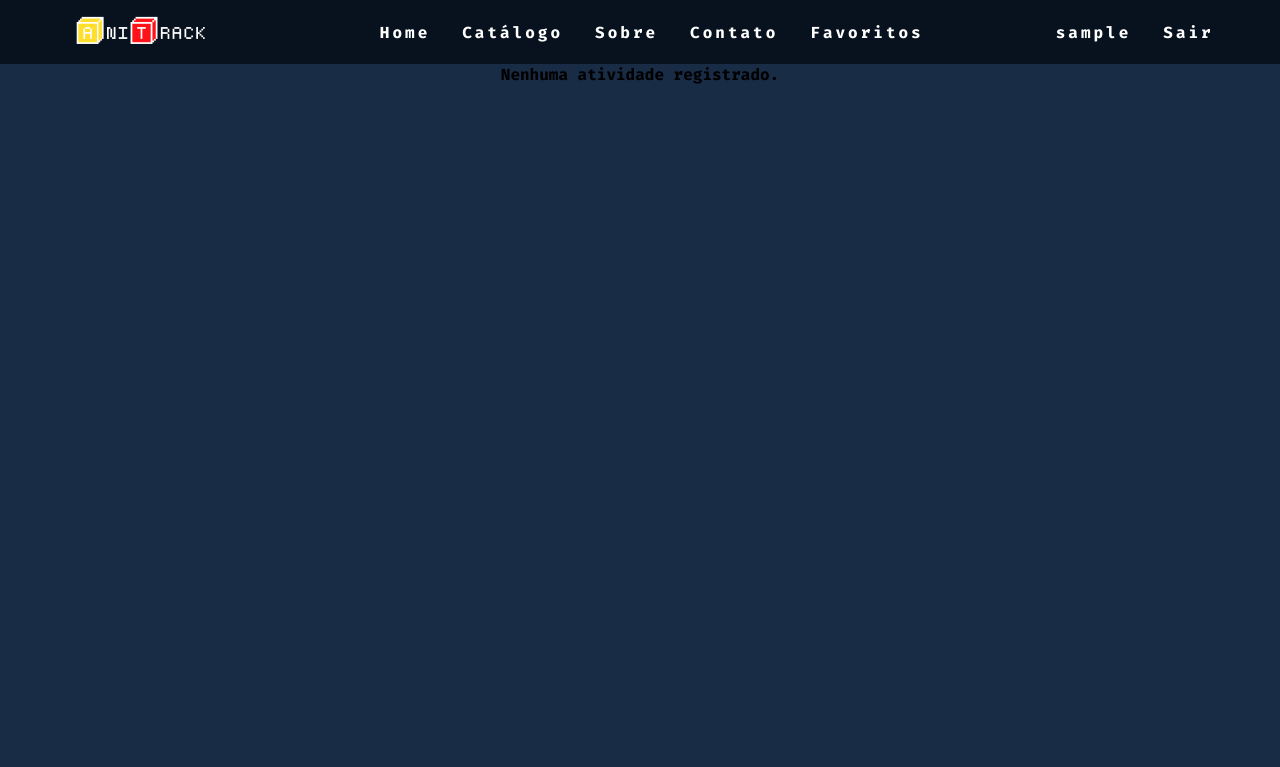
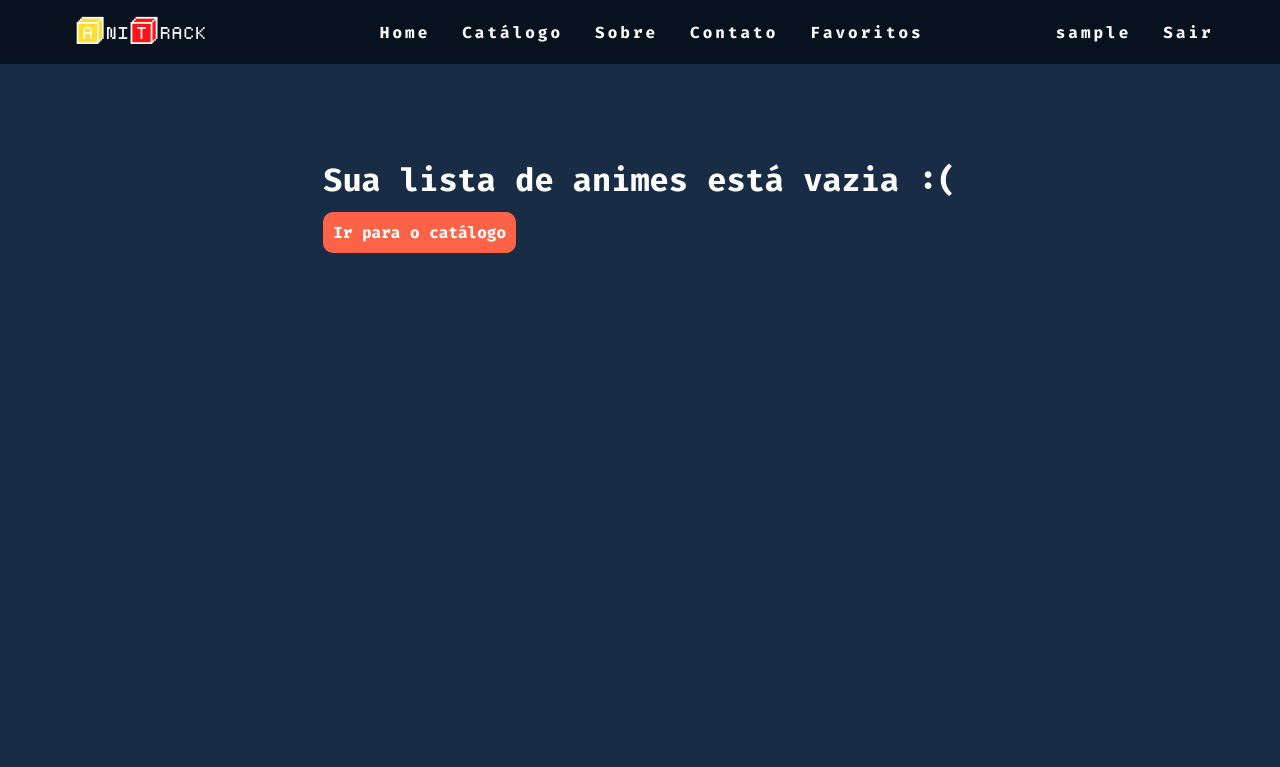
Before and after one commit to Bryan-martins/Anitrack, a Django app: page /profile/1/ in a window 1280 px wide. Shown: the top 767 px of the page. Run offline with Django 4.2, Linux system fonts and the light colour scheme; the visitor is signed in with stand-in values (Sample User, id 1).

Commit message:
Profile vazio e log

```diff
--- a/meusite/templates/meusite/user.html
+++ b/meusite/templates/meusite/user.html
@@ -56,9 +56,17 @@
 				</a>
 			</div>
 			{% empty %}
-			<tr>
-				<td colspan="3" class="anime">Nenhuma atividade registrado.</td>
-			</tr>
+			<main>
+				<br>
+				<br>
+				<br>
+
+				<h1>Sua lista de animes está vazia :(</h1>
+				<div>
+					<br>
+					<a class="botao" href="{% url 'catalogo' %}">Ir para o catálogo</a>
+				</div>
+			</main>
 			{% endfor %}
 		</div>
 		<footer>
--- a/meusite/views.py
+++ b/meusite/views.py
@@ -7,13 +7,16 @@ from django.http import HttpResponse
 from banco.models import Bank
 from lista.forms import PostForm
 from lista.models import ListaUser
+import datetime
 
 
 def index(request):
     bank = Bank.objects.all()
+    print('Acesso a Home: '+request.user.username+' '+str(datetime.datetime.now()))
     return render(request, 'meusite/index.html', {'bank':bank})
 
 def anime(request, pk):
+    print('Acesso a Página de Anime: '+request.user.username+' '+str(datetime.datetime.now())+' Id Anime: {}'.format(pk))
     animes = get_object_or_404(Bank, pk=pk)
     opc = ListaUser.objects.filter(user_id=request.user.id, anime_id=pk).exists()
 
@@ -22,10 +25,10 @@ def anime(request, pk):
         form = PostForm(instance=task)
         if request.method == 'POST':
             form = PostForm(request.POST, instance=task)
-            print(form)
 
             if form.is_valid():
                 task.save()
+                print('Alteração de Anime na Galeria do Usuário: '+request.user.username+' '+str(datetime.datetime.now())+' Id Anime: {}'.format(pk))
                 return redirect('/')
 
             else:
@@ -33,7 +36,6 @@ def anime(request, pk):
         else:
             return render(request, 'meusite/animes.html', {'animes' : animes, 'form': form})
     else:
-        print('a')
         form = PostForm()
         if request.method == 'POST':
             form = PostForm(request.POST)
@@ -43,16 +45,19 @@ def anime(request, pk):
                 task.user = request.user
                 task.anime = Bank.objects.get(pk=pk)
                 task.save()
+                print('Adição de Anime na Galeria do Usuário: '+request.user.username+' '+str(datetime.datetime.now())+' Id Anime: {}'.format(pk))
                 return redirect('/')
         else:
             form = PostForm()
             return render(request, 'meusite/animes.html', {'animes' : animes, 'form': form})
 
 def catalogo(request):
+    print('Acesso ao Catálogo: '+request.user.username+' '+str(datetime.datetime.now()))
     bank = Bank.objects.all()
     return render(request, 'meusite/catalogo.html', {'bank':bank})
 
 def contatos(request):
+    print('Acesso ao Contato: '+request.user.username+' '+str(datetime.datetime.now()))
     dice = {}
     if request.method == 'POST':
         dice['nome'] = request.POST.get('nome')
@@ -66,20 +71,24 @@ def contatos(request):
             # [settings.EMAIL_HOST_USER],
             [settings.EMAIL_BACKEND],
         )
+        print('Envio de Mensagem de Contato: Usuário '+request.user.username+' '+str(datetime.datetime.now()))
         return redirect('/')
     return render(request, 'meusite/contatos.html', dice)
 
 def sobre(request):
+    print('Acesso a Sobre: '+request.user.username+' '+str(datetime.datetime.now()))
     return render(request, 'meusite/sobre.html')
 
 @login_required
 def profile(request, pk):
+    print('Acesso a Galeria: Usuário '+request.user.username+' '+str(datetime.datetime.now()))
     animess = ListaUser.objects.filter(user_id=pk)
     animes = Bank.objects.filter(id__in={instance.anime_id for instance in animess})
     return render(request, 'meusite/user.html', {'animes' : animes})
 
 
 def view_404(request, exception):
+    print('Erro: '+request.user.username+' '+str(datetime.datetime.now()))
     bank = Bank.objects.all()
     return render(request, 'meusite/index.html', {'bank':bank})
 
@@ -89,6 +98,7 @@ def delete(request, pk):
     if opc == True:
         task = get_object_or_404(ListaUser, user_id=request.user.id, anime_id=pk)
         task.delete()
+        print('Remoção de Anime da Galeria: Usuário '+request.user.username+' '+str(datetime.datetime.now())+' Id Anime: {}'.format(pk))
         return redirect('/')
     else:
         return render(request, 'meusite/user.html', {'animes' : animes})
```
Also changed, not shown: static/css/style.css (line endings or trailing spaces).
